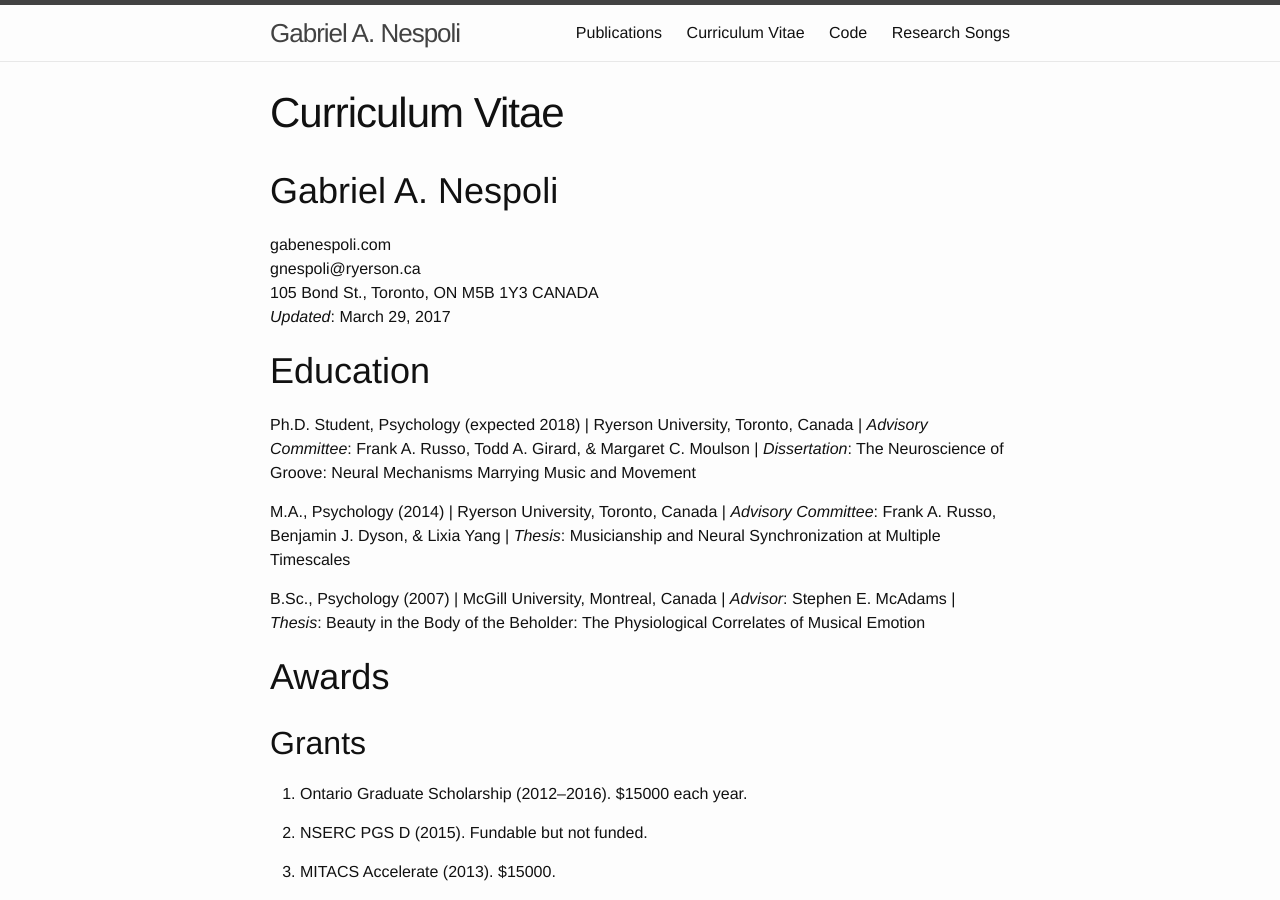
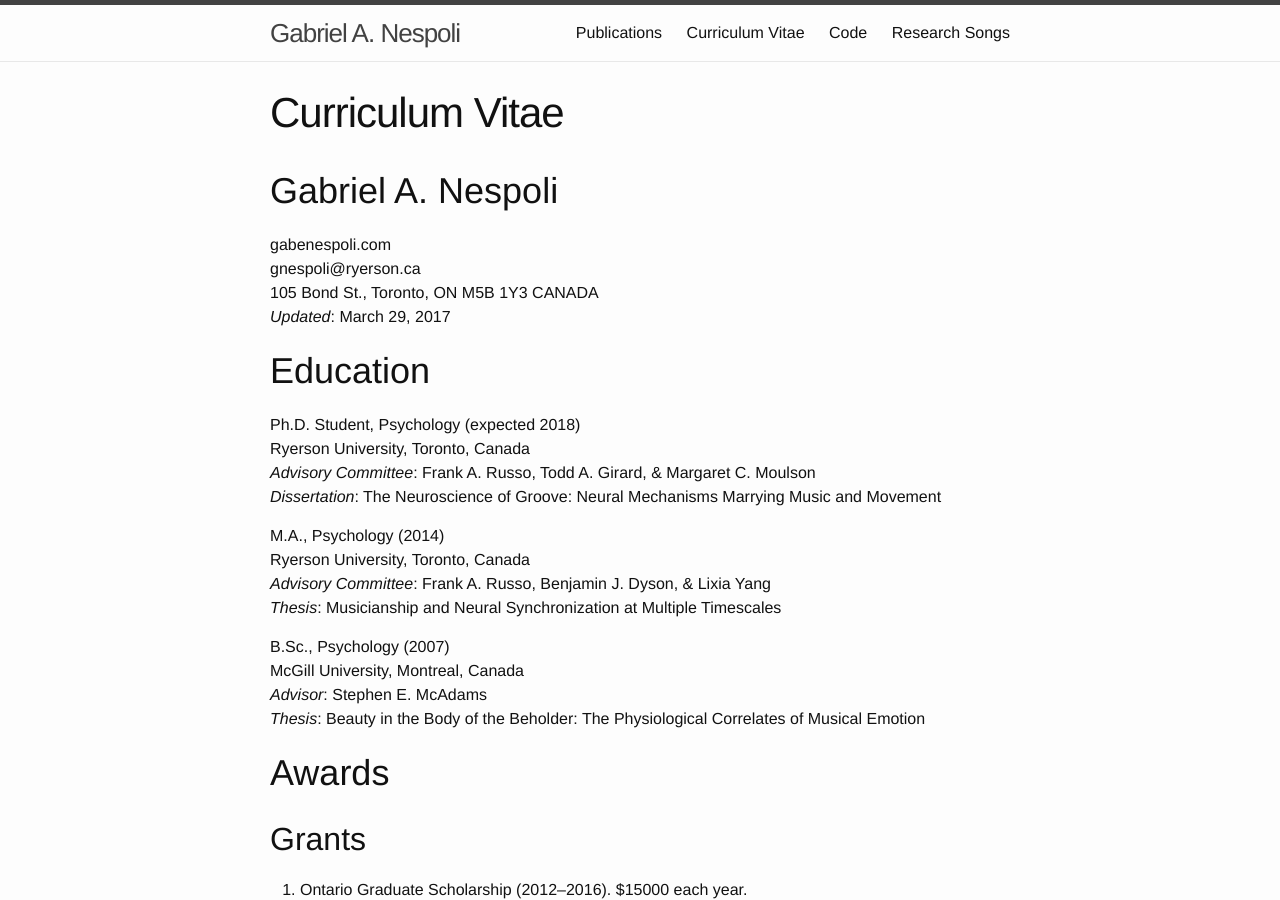
Before and after one commit to gabenespoli/gabenespoli.github.io, a Jekyll site: the page built from cv.md, in a window 1280 px wide and 900 px high. Built offline with Jekyll 4.4.1, drawn with Linux system fonts in a browser that asks for light colours.

Commit message:
two spaces at eol for soft line break worked!

```diff
--- a/cv.md
+++ b/cv.md
@@ -14,19 +14,19 @@
 
 # Education
 
-Ph.D. Student, Psychology (expected 2018) |
-Ryerson University, Toronto, Canada |
-*Advisory Committee*: Frank A. Russo, Todd A. Girard, & Margaret C. Moulson |
+Ph.D. Student, Psychology (expected 2018)
+Ryerson University, Toronto, Canada
+*Advisory Committee*: Frank A. Russo, Todd A. Girard, & Margaret C. Moulson
 *Dissertation*: The Neuroscience of Groove: Neural Mechanisms Marrying Music and Movement
 
-M.A., Psychology (2014) |
-Ryerson University, Toronto, Canada |
-*Advisory Committee*: Frank A. Russo, Benjamin J. Dyson, & Lixia Yang |
+M.A., Psychology (2014)
+Ryerson University, Toronto, Canada
+*Advisory Committee*: Frank A. Russo, Benjamin J. Dyson, & Lixia Yang
 *Thesis*: Musicianship and Neural Synchronization at Multiple Timescales
 
-B.Sc., Psychology (2007) |
-McGill University, Montreal, Canada |
-*Advisor*: Stephen E. McAdams |
+B.Sc., Psychology (2007)
+McGill University, Montreal, Canada
+*Advisor*: Stephen E. McAdams
 *Thesis*: Beauty in the Body of the Beholder: The Physiological Correlates of Musical Emotion
 
 # Awards
```
